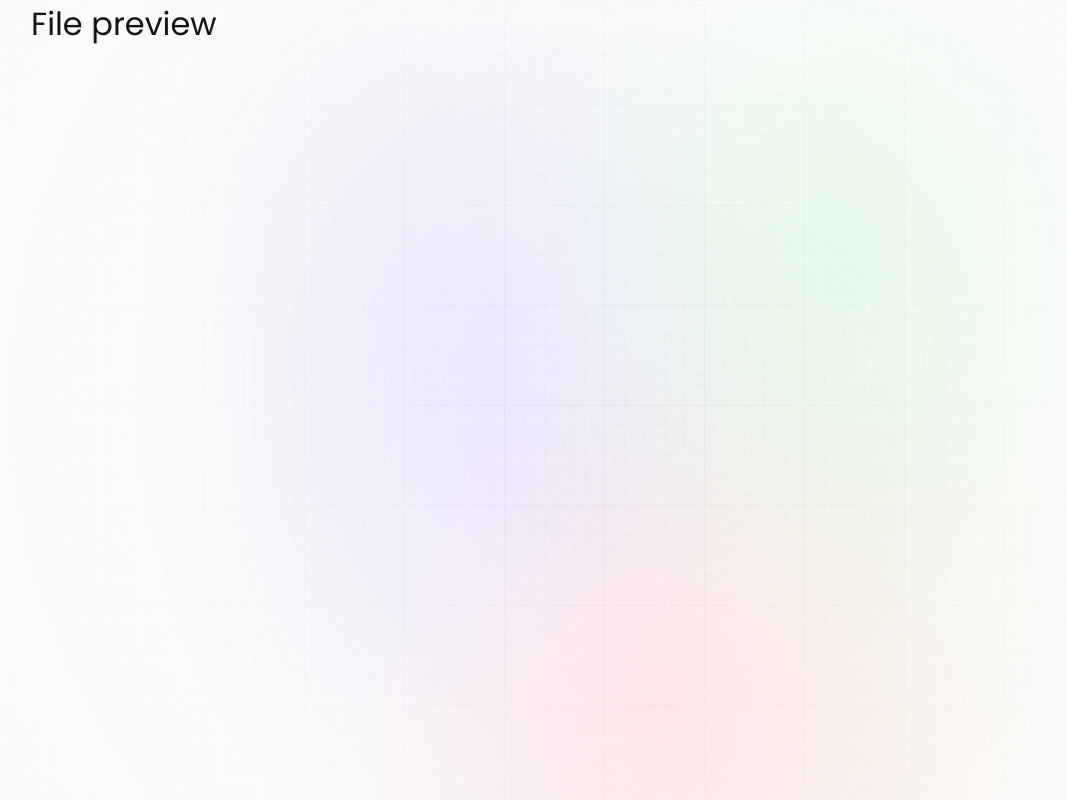
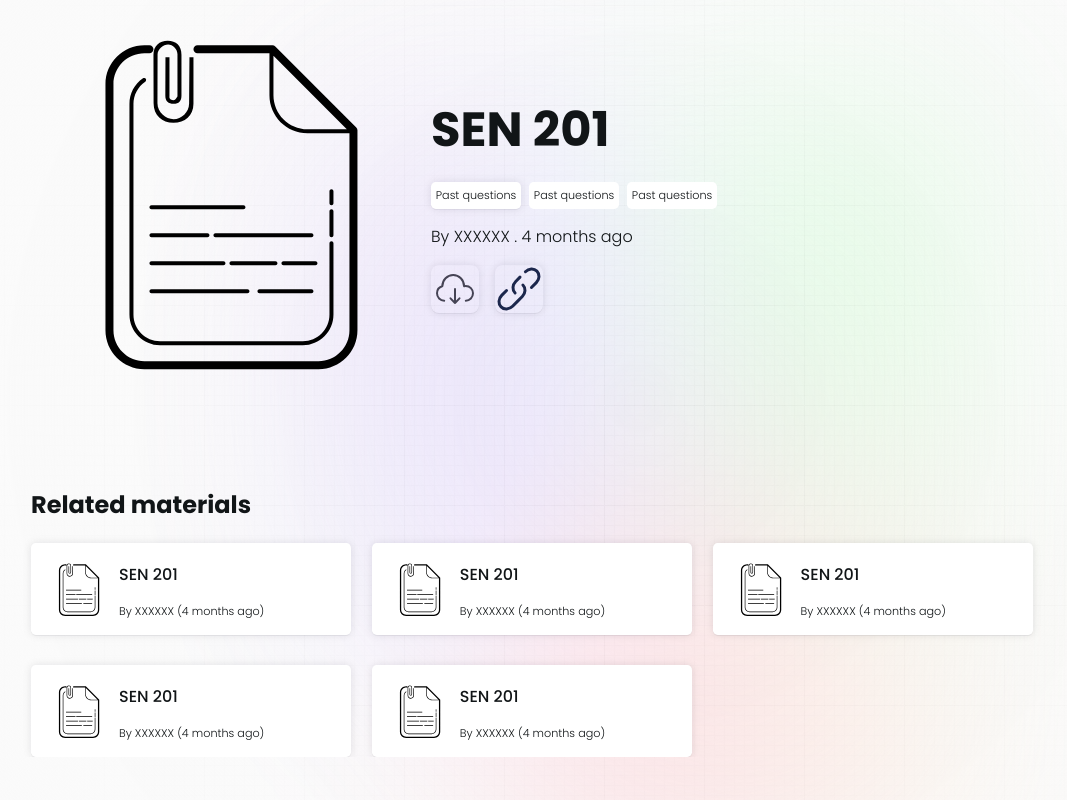
Before and after one commit to codepraycode/consonant, a Next.js app: page /files/1 in a window 1280 px wide. Shown: the whole page, without its empty margins (1-1068 px from the left). Built offline with nearby package versions, Linux system fonts and the light colour scheme.

Commit message:
Added file page

```diff
--- a/src/app/files/[id]/page.tsx
+++ b/src/app/files/[id]/page.tsx
@@ -1,9 +1,67 @@
+import Tags from "@/components/Tag";
+import Image from "next/image";
+import Link from "next/link";
 
 
 
 const FileInfoPage = () => {
     return (
-        <h1>File preview</h1>
+        <>
+            <section className="file-preview d-flex align-center">
+                <div className="img-preview">
+                    <Image
+                        src={"/images/icons/file.svg"}
+                        width={100}
+                        height={100}
+                        alt="Document preview"
+                    />
+                </div>
+
+
+                <div>
+                    <div className="details-preview">
+                        <h2>SEN 201</h2>
+
+                        <Tags />
+                        <p>By XXXXXX . 4 months ago</p>
+                    </div>
+
+
+                    <div className="cta">
+
+                        {/* Download */}
+                        <button className="icon icon-download btn box-shadow" />
+                        <button className="icon icon-link btn box-shadow" />
+                    </div>
+                </div>
+
+                {/* Feeds */}
+            </section>
+
+
+            <section className="mt-5">
+                <h2>Related materials</h2>
+
+
+                <div className="file-listing">
+
+                    {[1,2,3,4,5].map((i)=>(
+                        <Link href={`/files/${i}`} key={i} className="file-content box-shadow">
+                            <span className="icon icon-file"/>
+
+                            <div>
+                                <h3>SEN 201</h3>
+
+                                {/* <Tags small/> */}
+                                <p>By XXXXXX (4 months ago)</p>
+
+                                {/* <button>View</button> */}
+                            </div>
+                        </Link>
+                    ))}
+                </div>
+            </section>
+        </>
     )
 }
 
--- a/src/app/page.tsx
+++ b/src/app/page.tsx
@@ -29,7 +29,7 @@ export default function Home() {
             <section className="file-listing">
                 {[1,2,3,4,5].map((i)=>(
                     <Link href={`/files/${i}`} key={i} className="file-content box-shadow">
-                        <span className="file-icon"/>
+                        <span className="icon icon-file"/>
 
                         <div>
                             <h3>SEN 201</h3>
--- a/src/assets/styles/_reset.scss
+++ b/src/assets/styles/_reset.scss
@@ -121,3 +121,9 @@ ul[role="list"] {
         scroll-behavior: auto !important;
     }
 }
+
+
+img {
+    width: 100%;
+    height: auto;
+}
--- a/src/assets/styles/styles.scss
+++ b/src/assets/styles/styles.scss
@@ -259,18 +259,27 @@
 }
 
 
-.file-icon {
+.icon {
     display: block;
     width: 4rem;
     aspect-ratio: 1;
 
-    // background-color: grey;
-    background-image: url('/images/icons/file.svg');
-
     background-position: center;
     background-size: contain;
+
 }
 
+.icon {
+    &-file {
+        background-image: url('/images/icons/file.svg');
+    }
+    &-link {
+        background-image: url('/images/icons/link.svg');
+    }
+    &-download {
+        background-image: url('/images/icons/download.svg');
+    }
+}
 
 .file-listing {
     display: flex;
@@ -301,3 +310,40 @@
         font-size: .7rem;
     }
 }
+
+
+.file-preview {
+    // background-color: red;
+
+    .img-preview {
+        width: 400px;
+    }
+
+
+    h2 {
+        font-size: 3rem;
+        margin: 0;
+    }
+
+    p {
+        font-size: 1rem;
+    }
+
+
+    .cta {
+        display: flex;
+        gap: 1rem;
+
+
+        button {
+            padding: 1.5rem;
+            border-radius: .5rem;
+
+            display: block;
+            background-color: transparent;
+            border: 0;
+
+            width: 40px;
+        }
+    }
+}
```
Also changed, not shown: public/images/icons/download.svg (added), public/images/icons/link.svg (added).
